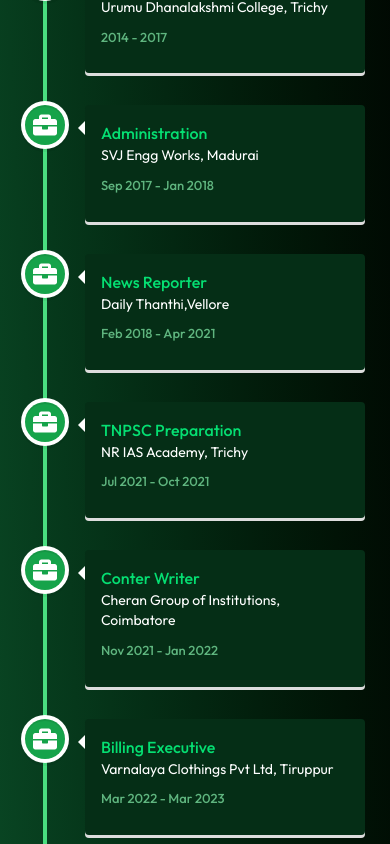
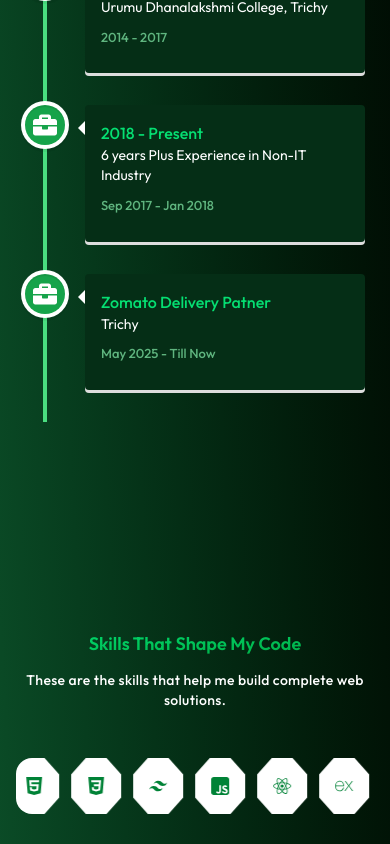
Before and after one commit to imsathishjk/my-portfolio, a React (Vite) app in the folder client/: page / in a window 390 px wide. Shown: the part 5140-5984 px from the top of the page. Built offline with nearby package versions, Linux system fonts and the light colour scheme.

Commit message:
Deployment

```diff
--- a/client/src/components/About.jsx
+++ b/client/src/components/About.jsx
@@ -8,7 +8,7 @@
     return (
         <div className="py-20" id='about'>
             <div className='my-12'>
-                <h1  className='select-none max-md:text-xl lg:text-2xl xl:text-3xl font-semibold text-center my-3
+                <h1 className='select-none max-md:text-xl lg:text-2xl xl:text-3xl font-semibold text-center my-3
             bg-clip-text text-transparent bg-gradient-to-br from-green-400 to-green-600
             '>The Journey i have so far</h1>
                 <p className='select-none text-sm  md:text-md lg:text-lg font-medium text-center text-wrap max-w-3xl mx-auto tracking-wide'>My journey reflects learning, growth, and adaptability.</p>
@@ -19,7 +19,7 @@
                     date="2014 - 2017"
                     iconStyle={{ background: "#16a34a", color: "#fff" }}
                     icon={<FaGraduationCap />}
-                    contentStyle={{ background: '#052e16', height: '100%', color: '#86efac', fontWeight: 'bold'}}
+                    contentStyle={{ background: '#052e16', height: '100%', color: '#86efac', fontWeight: 'bold' }}
                 >
                     <h3 className="vertical-timeline-element-title select-none text-green-400 text-md md:text-lg font-medium">B.Sc Physics</h3>
                     <h4 className="vertical-timeline-element-subtitle select-none text-white font-normal text-sm md:text-md">Urumu Dhanalakshmi College, Trichy</h4>
@@ -32,10 +32,10 @@
                     icon={<FaBriefcase />}
                     contentStyle={{ background: '#052e16', height: '100%', color: '#86efac', fontWeight: 'bold' }}
                 >
-                    <h3 className="vertical-timeline-element-title select-none text-green-400 text-md md:text-lg font-medium">Administration</h3>
-                    <h4 className="vertical-timeline-element-subtitle select-none text-white font-normal text-sm md:text-md">SVJ Engg Works, Madurai</h4>
+                    <h3 className="vertical-timeline-element-title select-none text-green-400 text-md md:text-lg font-medium">2018 - Present</h3>
+                    <h4 className="vertical-timeline-element-subtitle select-none text-white font-normal text-sm md:text-md">6 years Plus Experience in Non-IT Industry</h4>
                 </VerticalTimelineElement>
-                <VerticalTimelineElement
+                {/* <VerticalTimelineElement
                     className="vertical-timeline-element--work"
                     date="Feb 2018 - Apr 2021"
                     iconStyle={{ background: "#16a34a", color: "#fff" }}
@@ -108,7 +108,7 @@
                 >
                     <h3 className="vertical-timeline-element-title select-none text-green-400 text-md md:text-lg font-medium">DTP Operator</h3>
                     <h4 className="vertical-timeline-element-subtitle select-none text-white font-normal text-sm md:text-md">Brainbank Publications, Chennai</h4>
-                </VerticalTimelineElement>
+                </VerticalTimelineElement> */}
                 <VerticalTimelineElement
                     className="vertical-timeline-element--work"
                     date="May 2025 - Till Now"
```
